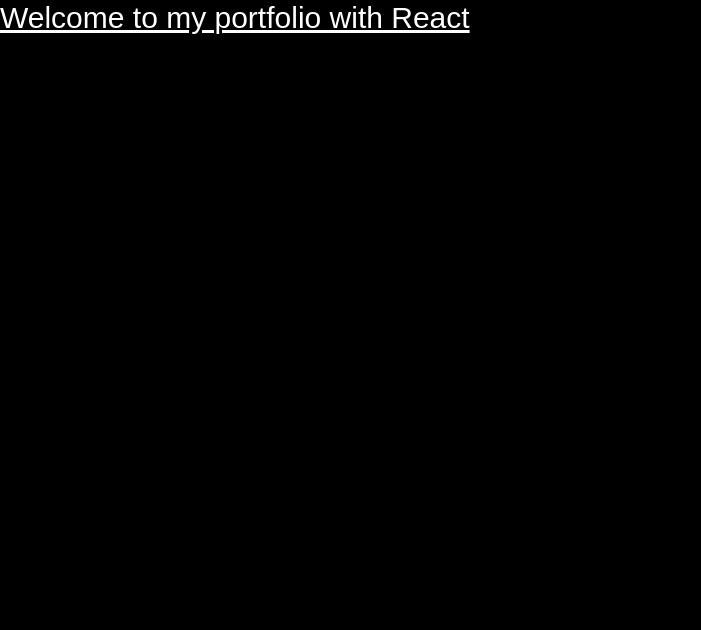
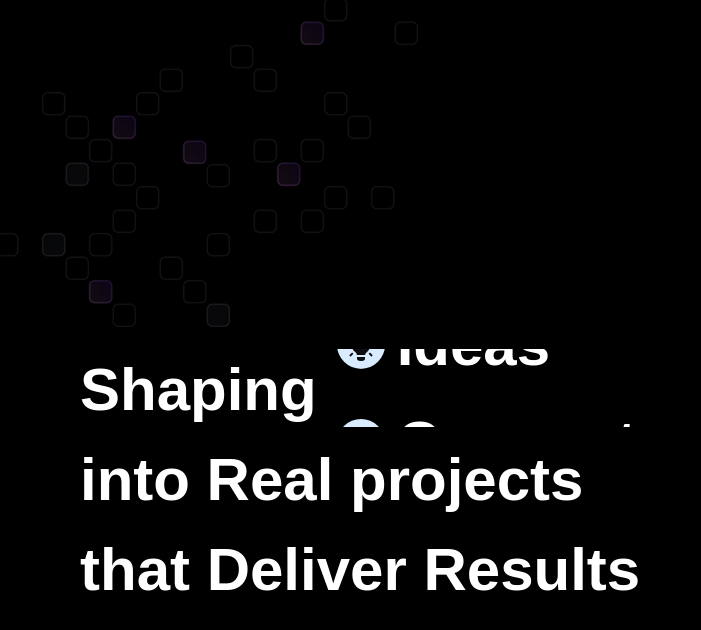
Before and after one commit to yennivanessa97/Personal-React-Portfolio, a React (Vite) app: page / in a window 1280 px wide. Shown: the top 630 px of the page, without its empty margins (0-701 px from the left). Built offline with nearby package versions, Linux system fonts and the light colour scheme; a web font is replaced by a local one.

Commit message:
Add Hero section

```diff
--- a/src/App.jsx
+++ b/src/App.jsx
@@ -1,12 +1,13 @@
 import React from 'react'
+import Hero from './sections/Hero.jsx'
 
 const App = () => {
     return (
-        <main>
-        <div>
-            <h1 className= "text-3xl underline">Welcome to my portfolio with React</h1>
-        </div>
-        </main>
+        <>
+            <Hero/>
+
+
+        </>
 
     )
 }
--- /dev/null
+++ b/src/constants/index.js
@@ -0,0 +1,4 @@
+ export const words = [
+    { text: 'Ideas', imgPath: '/images/ideas.svg'},
+    { text: 'Concepts', imgPath: '/images/concepts.svg'}
+]
--- /dev/null
+++ b/src/sections/Hero.jsx
@@ -0,0 +1,56 @@
+import { words } from '../constants'
+
+const Hero = () => {
+    return (
+        <section id ="hero" className= "relative overflow-hidden">
+            <div className="absolute top-0 left-0 z-10">
+                <img src= "/images/bg.png" alt= "background" />
+            </div>
+
+            <div className="hero-layout">
+                {/* Left Section : HERO CONTENT */}
+
+                <header className="flex flex-col justify-center md:w-full w-screen md:px-20 px-5">
+                    <div className="flex flex-col gap-7">
+                        <div className="hero-text">
+                            <h1>Shaping
+                               <span className="slide">
+                                 <span className="wrapper">
+                                    {words.map((word, index) => (
+                                     <span
+                                        key={index}
+                                        className="flex items-center md:gap-3 gap-1 pb-2"
+                                 >
+                                    <img
+                                        src={word.imgPath}
+                                        alt="person"
+                                        className="xl:size-12 md:size-10 size-7 md:p-2 p-1 rounded-full bg-white-50"
+                                     />
+                                    <span>{word.text}</span>
+                                 </span>
+                                ))}
+                            </span>
+                        </span>
+
+                        </h1>
+                        <h1>into Real projects </h1>
+                        <h1>that Deliver Results </h1>
+
+                        </div>
+
+                    </div>
+                </header>
+
+
+
+
+                {/* Right Section : 3d model */}
+
+
+
+            </div>
+
+        </section>
+    )
+}
+export default Hero;
```
